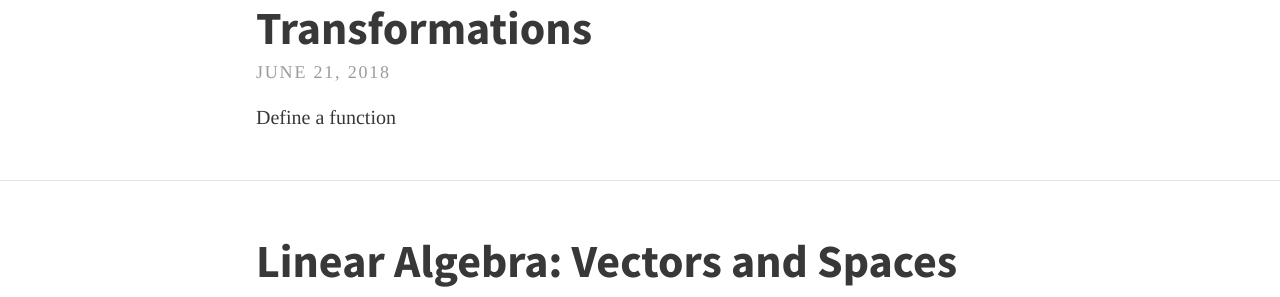
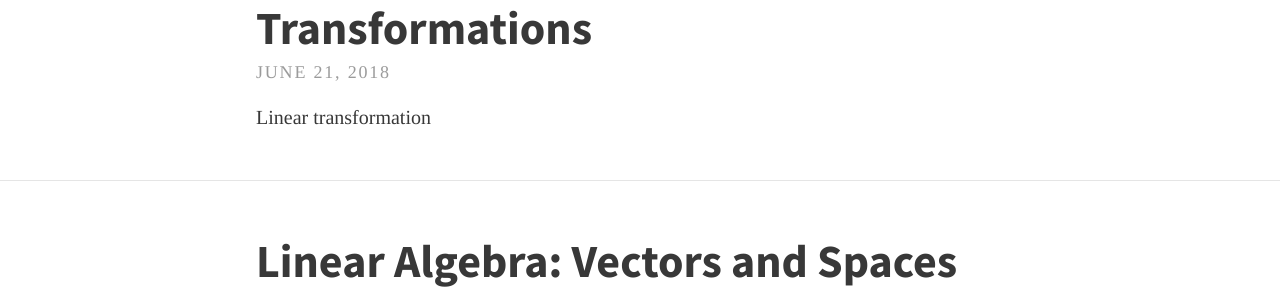
Before and after one commit to RyogaLi/ryogali.github.io, a Jekyll site: the page built from index.html, in a window 1280 px wide. Shown: the part 387-684 px from the top of the page. Built offline with Jekyll 4.4.1, drawn with Linux system fonts in a browser that asks for light colours; the list of posts is cut into pages by our own code.

Commit message:
linear transformation

```diff
--- a/_posts/2018-06-21-Linear-Algebra-Matrix-transformations.md
+++ b/_posts/2018-06-21-Linear-Algebra-Matrix-transformations.md
@@ -4,9 +4,9 @@
 tags: [Linear Algebra, Notes, Basic Math]
 ---
 
-#### Define a function ####
+#### Linear transformation ####
 
-A function $$f:\mathbb{R}^n \to \mathbb{R}^m$$
+A function is defined as $$f:\mathbb{R}^n \to \mathbb{R}^m$$
 
 If we have a function $$f(\begin{bmatrix}x_{1} \\x_{2} \\x_{3} \end{bmatrix}) = \begin{bmatrix}x_{1}+x_{2} \\3x_{3} \end{bmatrix}$$, we call this **Transformation** which is
 a function operating on vectors and is represented by $$T$$
@@ -14,7 +14,7 @@
 **Linear transformation:** for a transformation $$T: \mathbb{R}^{n} \to \mathbb{R}^{m} $$, it is a
 linear transformation if and only if:
 * $$ \overrightharpoon{a}, \overrightharpoon{b} \in \mathbb{R}^{n} $$
-* $$T({\overrightharpoon{a}, \overrightharpoon{b}) = T(\overrightharpoon{a}) + T(\overrightharpoon{b})$$
+* $$T(\overrightharpoon{a}, \overrightharpoon{b}) = T(\overrightharpoon{a}) + T(\overrightharpoon{b})$$
 * $$T(c\overrightharpoon{a}) = cT(\overrightharpoon{a})$$
 
 In general, each vector $$\begin{bmatrix}x \\y \end{bmatrix}$$ (two dimentional) can be froken down as:
```
